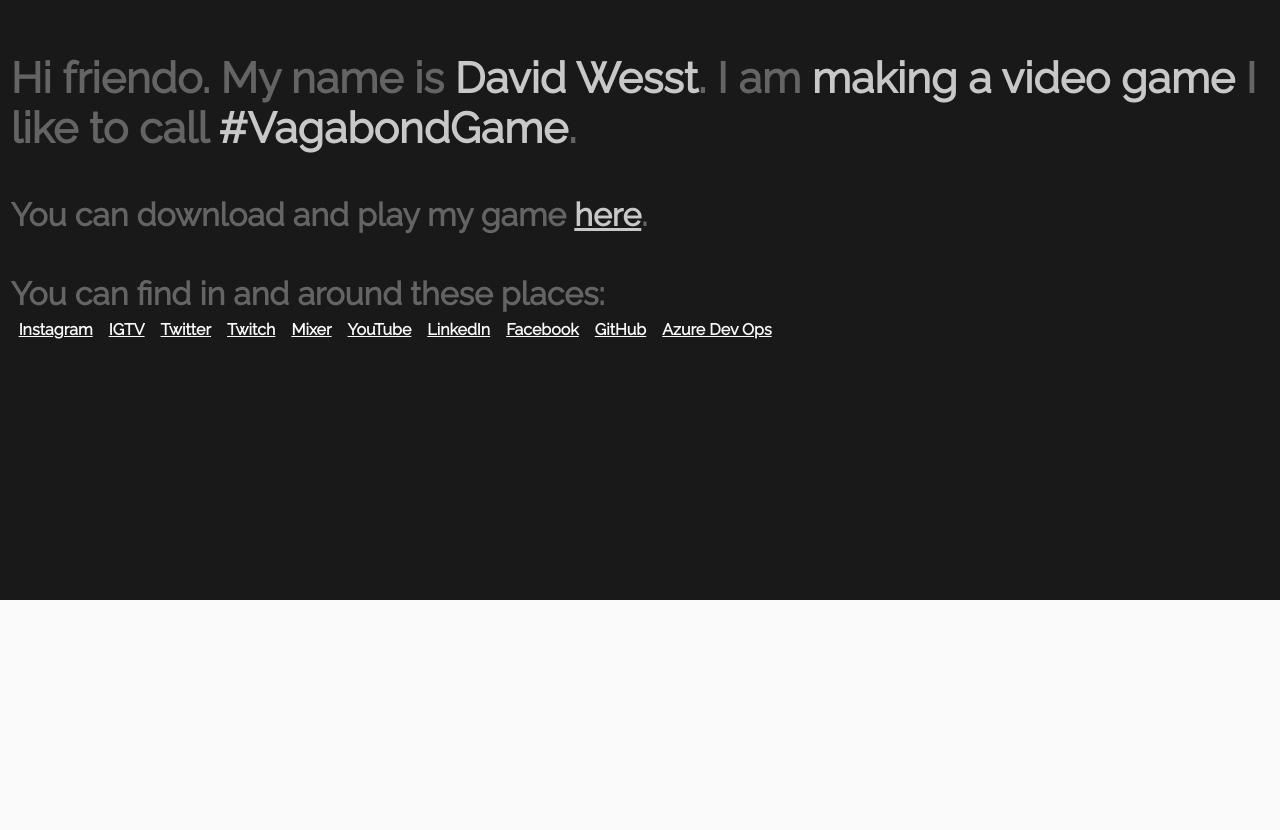
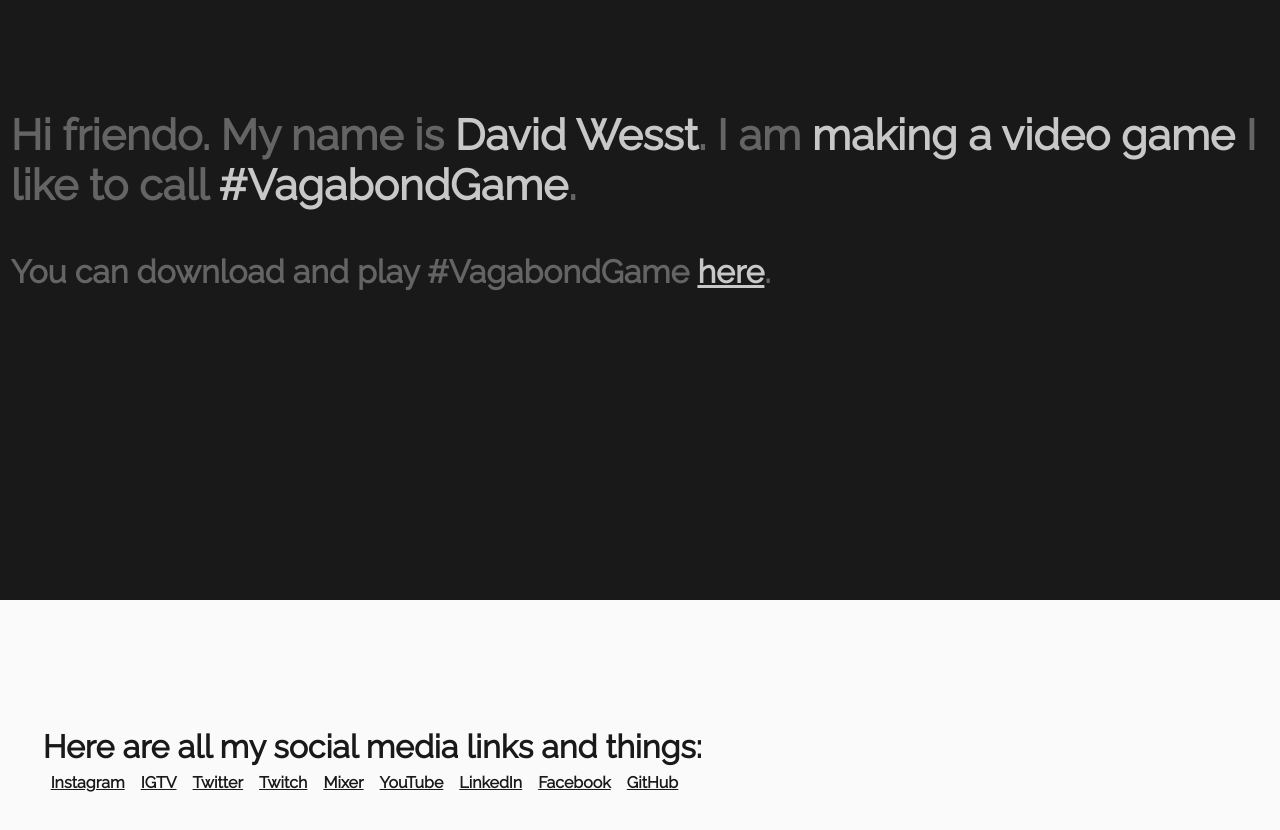
Before and after one commit to davidwesst/website-old, a Gatsby site: page / in a window 1280 px wide. Shown: the part 200-1030 px from the top of the page. Before the commit the page ends 800 px from the top, so only its background shows below. Built offline with nearby package versions, Linux system fonts and the light colour scheme; Gatsby itself is replaced by a stand-in of ours.

Commit message:
minor index page clean up. removed ADO link

```diff
--- a/src/data/social.json
+++ b/src/data/social.json
@@ -43,10 +43,5 @@
         "id": "github",
         "display": "GitHub",
         "url": "https://github.com/davidwesst"
-    },
-    {
-        "id": "azuredevops",
-        "display": "Azure Dev Ops",
-        "url": "https://dev.azure.com/davidwesst"
     }
 ]
--- a/src/pages/index.js
+++ b/src/pages/index.js
@@ -19,16 +19,18 @@ export default ({ data }) => (
             </section>
             <section>
                 <h2>
-                    You can download and play my game <a href="https://cocobokostudios.itch.io/vagabond" className="highlight">here</a>.
+                    You can download and play #VagabondGame <a href="https://cocobokostudios.itch.io/vagabond" className="highlight">here</a>.
                 </h2>
             </section>
+        </Header>
+        <main>
             <section>
                 <h2>
-                    You can find in and around these places:
+                    Here are all my social media links and things:
                     <SocialMediaNav />
                 </h2>
             </section>
-        </Header>
+        </main>
     </>
 )
 
```
